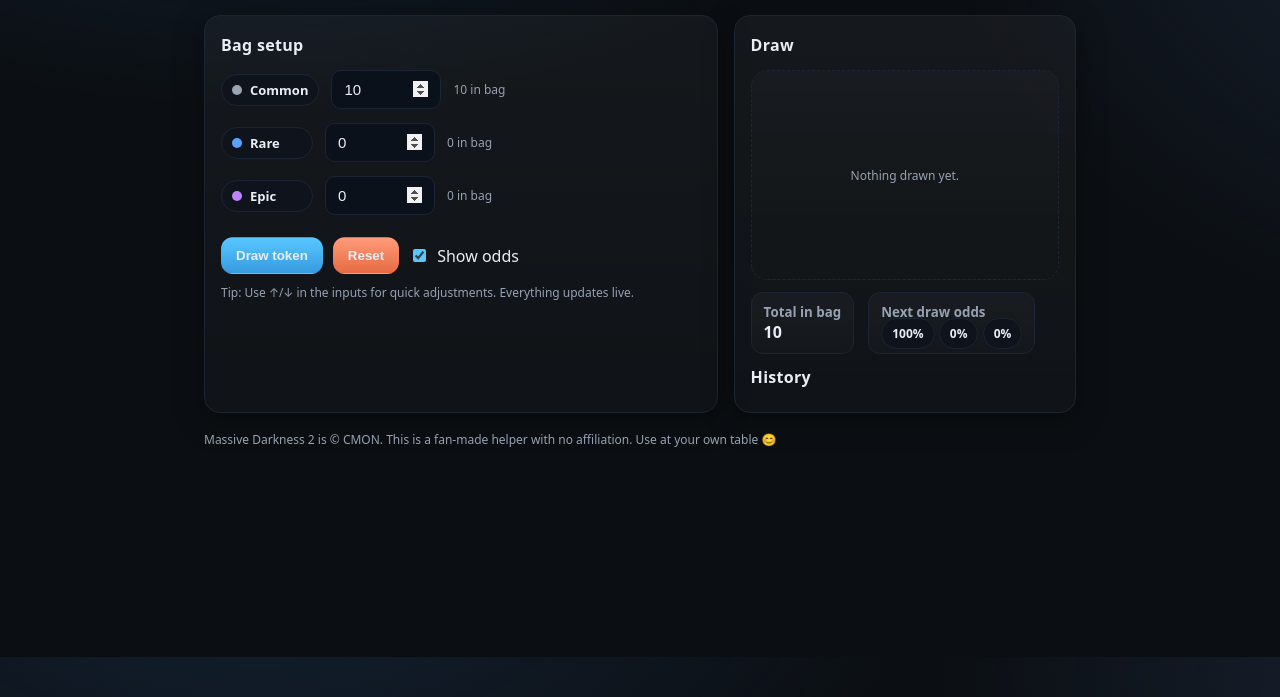
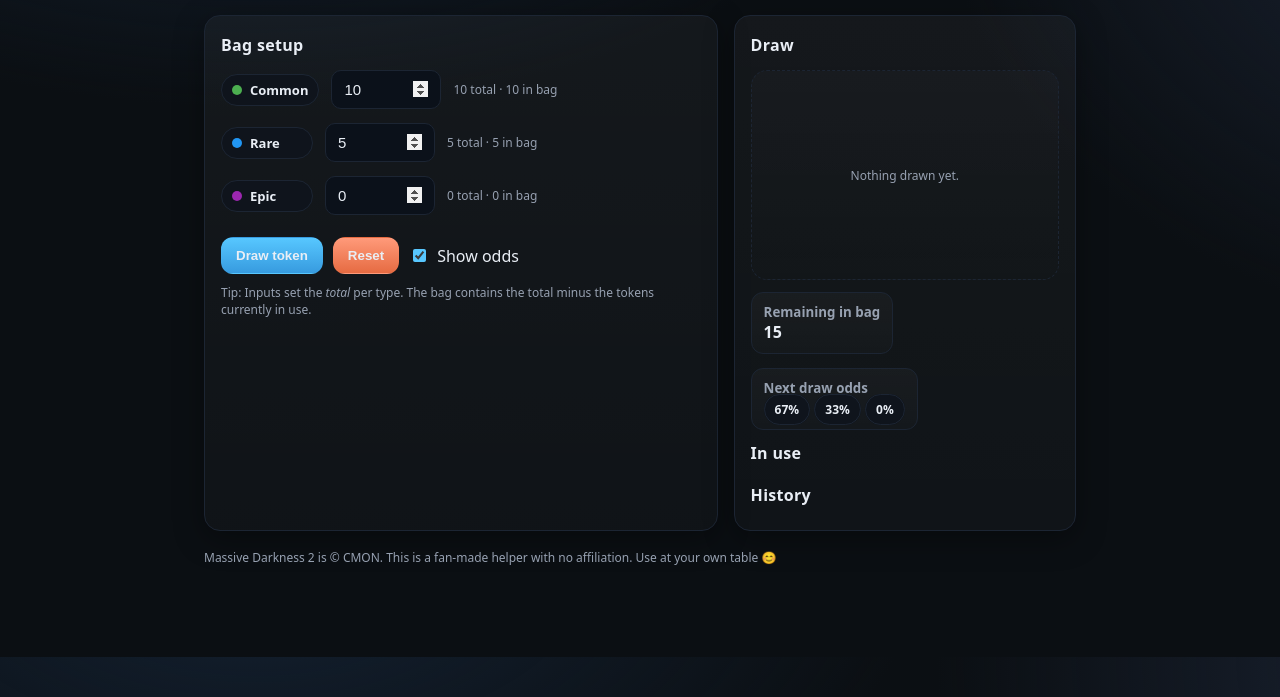
Before and after one commit to hang-on/MD2-treasure-bag, a plain HTML site: page index.html in a window 1280 px wide. Shown: the part 143-840 px from the top of the page. Drawn offline with Linux system fonts and the light colour scheme.

Commit message:
Refactor treasure bag functionality: update styles, improve accessibility, and enhance user instructions

```diff
--- a/index.html
+++ b/index.html
@@ -7,7 +7,7 @@
   <style>
     :root{
       --bg:#0b0f13;--panel:#121821;--muted:#97a1b1;--text:#e9eef5;--accent:#66d9ff;
-      --common:#9aa4b2;--rare:#5aa1ff;--epic:#c084fc;--warning:#ff8b5a;--ok:#8bffb5;
+      --common:#4caf50;--rare:#2196f3;--epic:#9c27b0;--warning:#ff8b5a;--ok:#8bffb5;
       --card:#0f141c;--border:#1c2533;--shadow:0 8px 30px rgba(0,0,0,.35);
     }
     *{box-sizing:border-box}
@@ -38,6 +38,11 @@
     .dot.common{background:var(--common)}
     .dot.rare{background:var(--rare)}
     .dot.epic{background:var(--epic)}
+
+    .letter{display:inline-grid;place-items:center;width:18px;height:18px;border-radius:50%;font-size:12px;font-weight:900;color:#0a0f15}
+    .letter.common{background:var(--common)}
+    .letter.rare{background:var(--rare)}
+    .letter.epic{background:var(--epic)}
 
     input[type=number]{width:110px;background:#0b111a;border:1px solid var(--border);color:var(--text);
       padding:10px 12px;border-radius:10px;font-size:15px}
@@ -70,6 +75,11 @@
     .history{display:flex;gap:8px;flex-wrap:wrap}
     .pill{padding:6px 10px;border:1px solid var(--border);border-radius:999px;background:var(--card);font-weight:700;font-size:12px}
 
+    .inuse{display:flex;flex-wrap:wrap;gap:8px;align-items:center}
+    .inuse .chip{display:inline-flex;align-items:center;gap:8px;padding:6px 10px;border:1px solid var(--border);
+      border-radius:999px;background:var(--card);font-weight:800;font-size:12px;cursor:pointer}
+    .inuse .chip:hover{filter:brightness(1.05)}
+
     .footer{margin-top:10px;color:var(--muted);font-size:12px}
     a{color:var(--accent)}
 
@@ -88,6 +98,7 @@
       .drawArea{height:180px}
       .stats{gap:8px}
       .stat{flex:1}
+      .inuse{gap:6px}
     }
   </style>
 </head>
@@ -96,39 +107,39 @@
     <div class="header">
       <div>
         <div class="title">Massive Darkness 2 — Treasure Bag</div>
-        <div class="subtitle">Adjust counts for Common, Rare, and Epic treasures. Draw returns the token to the bag (with replacement). The bag always equals the counts in the inputs. Your bag is saved in this browser.</div>
+        <div class="subtitle">Adjust the <em>total</em> tokens for Common, Rare, and Epic. Drawing moves a token to the <strong>In use</strong> tray (without replacement). Click an in-use token to return it to the bag.</div>
       </div>
     </div>
 
     <div class="grid">
       <section class="card">
         <h2>Bag setup</h2>
-        <div class="controls" role="group" aria-label="Treasure counts">
+        <div class="controls" role="group" aria-label="Treasure totals">
           <div class="row">
             <label class="badge" for="commonInput"><span class="dot common"></span> Common</label>
-            <input id="commonInput" type="number" min="0" step="1" inputmode="numeric" aria-label="Common tokens" />
+            <input id="commonInput" type="number" min="0" step="1" inputmode="numeric" aria-label="Common tokens total" />
             <span class="hint" id="commonHint"></span>
           </div>
           <div class="row">
             <label class="badge" for="rareInput"><span class="dot rare"></span> Rare</label>
-            <input id="rareInput" type="number" min="0" step="1" inputmode="numeric" aria-label="Rare tokens" />
+            <input id="rareInput" type="number" min="0" step="1" inputmode="numeric" aria-label="Rare tokens total" />
             <span class="hint" id="rareHint"></span>
           </div>
           <div class="row">
             <label class="badge" for="epicInput"><span class="dot epic"></span> Epic</label>
-            <input id="epicInput" type="number" min="0" step="1" inputmode="numeric" aria-label="Epic tokens" />
+            <input id="epicInput" type="number" min="0" step="1" inputmode="numeric" aria-label="Epic tokens total" />
             <span class="hint" id="epicHint"></span>
           </div>
           <div class="actions">
-            <button id="drawBtn" type="button" class="primary" title="Draw one token (with replacement)">Draw token</button>
-            <button id="resetBtn" type="button" class="warn" title="Reset counts, history, and last draw">Reset</button>
+            <button id="drawBtn" type="button" class="primary" title="Draw one token (without replacement)">Draw token</button>
+            <button id="resetBtn" type="button" class="warn" title="Reset totals to defaults and clear In use">Reset</button>
             <label class="toggle" title="Toggle visibility of odds">
               <input type="checkbox" id="toggleOdds" checked /> Show odds
             </label>
           </div>
         </div>
 
-        <div class="footer">Tip: Use ↑/↓ in the inputs for quick adjustments. Everything updates live.</div>
+        <div class="footer">Tip: Inputs set the <em>total</em> per type. The bag contains the total minus the tokens currently in use.</div>
       </section>
 
       <section class="card">
@@ -137,10 +148,14 @@
           <div class="hint">Nothing drawn yet.</div>
         </div>
         <div class="stats" style="margin-top:12px">
-          <div class="stat"><small>Total in bag</small><span id="total">0</span></div>
+          <div class="stat"><small>Remaining in bag</small><span id="total">0</span></div>
           <div class="stat" id="oddsStat"><small>Next draw odds</small>
             <span id="odds">—</span>
           </div>
+        </div>
+        <div style="margin-top:12px">
+          <h2 style="margin-bottom:8px">In use</h2>
+          <div class="inuse" id="inUseTray" aria-live="polite" aria-atomic="false"></div>
         </div>
         <div style="margin-top:12px">
           <h2 style="margin-bottom:8px">History</h2>
@@ -165,194 +180,332 @@
     rare: document.getElementById('rareHint'),
     epic: document.getElementById('epicHint')
   };
-    const drawBtn = document.getElementById('drawBtn');
-    const resetBtn = document.getElementById('resetBtn');
-    const drawArea = document.getElementById('drawArea');
-    const totalEl = document.getElementById('total');
-    const oddsEl = document.getElementById('odds');
-    const oddsStat = document.getElementById('oddsStat');
-    const historyEl = document.getElementById('history');
+  const drawBtn    = document.getElementById('drawBtn');
+  const resetBtn   = document.getElementById('resetBtn');
+  const drawArea   = document.getElementById('drawArea');
+  const totalEl    = document.getElementById('total');
+  const oddsEl     = document.getElementById('odds');
+  const oddsStat   = document.getElementById('oddsStat');
+  const inUseTray  = document.getElementById('inUseTray');
+  const historyEl  = document.getElementById('history');
   const toggleOdds = document.getElementById('toggleOdds');
 
-    const COLORS = { common: 'var(--common)', rare:'var(--rare)', epic:'var(--epic)' };
-
   const state = {
-      counts: { common: 0, rare: 0, epic: 0 },
-      history: [], // e.g., ['common','epic'] (last item is most recent)
+    counts: { common: 0, rare: 0, epic: 0 },    // total per type
+    inUse: [],                                  // ['common','rare',...]
+    history: [],                                // draw history
+    lastDrawn: null,                            // 'common' | 'rare' | 'epic' | null
     settings: { showOdds: true }
   };
 
-    // Load/save
-    function save(){ try{ localStorage.setItem('md2_bag_state', JSON.stringify(state)); }catch(_){} }
-    function load(){
-      try{
-        const raw = localStorage.getItem('md2_bag_state');
-        if(raw){
-          const s = JSON.parse(raw);
-          if(s && s.counts) state.counts = s.counts; // will be reset on init per requirement
-          if(Array.isArray(s.history)) state.history = s.history; // will be reset on init
-          if(s && s.settings) state.settings = Object.assign({showOdds:true}, s.settings);
-        }
-      }catch(_){}
+  // ---- persistence ----
+  function save() {
+    try {
+      localStorage.setItem('md2_bag_state', JSON.stringify(state));
+    } catch (_) {}
   }
 
-    function clampInt(v){ v = parseInt(v,10); return isNaN(v)||v<0?0:v; }
-
-    function total(){ return state.counts.common + state.counts.rare + state.counts.epic; }
-
-    function updateFromInputs(){
-      state.counts.common = clampInt(inputs.common.value);
-      state.counts.rare   = clampInt(inputs.rare.value);
-      state.counts.epic   = clampInt(inputs.epic.value);
-      render(); save();
+  function load() {
+    let loaded = false;
+    try {
+      const raw = localStorage.getItem('md2_bag_state');
+      if (raw) {
+        const s = JSON.parse(raw);
+        if (s && s.counts)          { state.counts   = s.counts;   loaded = true; }
+        if (Array.isArray(s.inUse)) { state.inUse    = s.inUse;    loaded = true; }
+        if (Array.isArray(s.history)){ state.history = s.history;  loaded = true; }
+        if (s && typeof s.lastDrawn !== 'undefined') {
+          state.lastDrawn = s.lastDrawn;
+          loaded = true;
+        }
+        if (s && s.settings) {
+          state.settings = Object.assign({ showOdds: true }, s.settings);
+          loaded = true;
+        }
+      }
+    } catch (_) {}
+    return loaded;
   }
 
-    function setInputsFromState(){
+  // ---- helpers ----
+  const clampInt = (v) => {
+    v = parseInt(v, 10);
+    return isNaN(v) || v < 0 ? 0 : v;
+  };
+
+  const inUseCount = (kind) =>
+    state.inUse.filter((k) => k === kind).length;
+
+  function remaining() {
+    return {
+      common: Math.max(0, state.counts.common - inUseCount('common')),
+      rare:   Math.max(0, state.counts.rare   - inUseCount('rare')),
+      epic:   Math.max(0, state.counts.epic   - inUseCount('epic'))
+    };
+  }
+
+  const remainingTotal = () => {
+    const r = remaining();
+    return r.common + r.rare + r.epic;
+  };
+
+  function updateFromInputs() {
+    // totals cannot go below tokens already in use
+    const minC = inUseCount('common');
+    const minR = inUseCount('rare');
+    const minE = inUseCount('epic');
+
+    inputs.common.min = String(minC);
+    inputs.rare.min   = String(minR);
+    inputs.epic.min   = String(minE);
+
+    const c = clampInt(inputs.common.value);
+    const r = clampInt(inputs.rare.value);
+    const e = clampInt(inputs.epic.value);
+
+    state.counts.common = Math.max(minC, c);
+    state.counts.rare   = Math.max(minR, r);
+    state.counts.epic   = Math.max(minE, e);
+
+    render();
+    save();
+  }
+
+  function setInputsFromState() {
     inputs.common.value = state.counts.common;
     inputs.rare.value   = state.counts.rare;
     inputs.epic.value   = state.counts.epic;
-      toggleOdds.checked  = !!state.settings.showOdds;
+
+    inputs.common.min = String(inUseCount('common'));
+    inputs.rare.min   = String(inUseCount('rare'));
+    inputs.epic.min   = String(inUseCount('epic'));
+
+    toggleOdds.checked = !!state.settings.showOdds;
   }
 
-    function draw(){
-      const t = total();
-      if(t<=0) return;
-      const r = Math.random() * t; // weighted by current input counts
-      const {common,rare,epic} = state.counts;
-      let pick;
-      if(r < common){ pick='common'; }
-      else if(r < common + rare){ pick='rare'; }
-      else { pick='epic'; }
-      // with replacement: do NOT modify counts
-      state.history.push(pick);
-      showToken(pick);
-      render(); save();
+  function showToken(kind) {
+    drawArea.innerHTML = '';
+    const el = document.createElement('div');
+    el.className = 'token';
+    el.setAttribute('role', 'status');
+    el.setAttribute('aria-label', kind + ' drawn');
+
+    const dot = document.createElement('span');
+    dot.className = `dot ${kind}`;
+
+    const label = document.createElement('span');
+    label.textContent = kind.charAt(0).toUpperCase() + kind.slice(1);
+
+    el.appendChild(dot);
+    el.appendChild(label);
+    drawArea.appendChild(el);
   }
 
-    function reset(silent=false){
-      state.counts = { common:10, rare:0, epic:0 }; // default after reset per request
-      state.history = [];
-      // Clear draw area content entirely and show default hint
+  function draw() {
+    const r = remaining();
+    const t = r.common + r.rare + r.epic;
+    if (t <= 0) return;
+
+    const roll = Math.random() * t;
+    let pick;
+    if (roll < r.common) {
+      pick = 'common';
+    } else if (roll < r.common + r.rare) {
+      pick = 'rare';
+    } else {
+      pick = 'epic';
+    }
+
+    state.inUse.push(pick);
+    state.history.push(pick);
+    state.lastDrawn = pick;
+
+    showToken(pick);
+    render();
+    save();
+  }
+
+  function reset() {
+    state.counts    = { common: 10, rare: 5, epic: 0 };
+    state.inUse     = [];
+    state.history   = [];
+    state.lastDrawn = null;
+
     drawArea.innerHTML = '<div class="hint">Nothing drawn yet.</div>';
     render();
     save();
   }
 
-    function showToken(kind){
-      drawArea.innerHTML = '';
-      const el = document.createElement('div');
-      el.className = 'token';
-      el.setAttribute('role','status');
-      el.setAttribute('aria-label', kind + ' drawn');
-      const dot = document.createElement('span');
-      dot.className = `dot ${kind}`;
-      const label = document.createElement('span');
-      label.textContent = kind.charAt(0).toUpperCase() + kind.slice(1);
-      el.appendChild(dot); el.appendChild(label);
-      drawArea.appendChild(el);
+  function returnFromUse(index) {
+    if (index < 0 || index >= state.inUse.length) return;
+    state.inUse.splice(index, 1);
+    // lastDrawn remains as the last token that was drawn (visual freeze of last draw)
+    render();
+    save();
   }
 
-    function render(){
+  function render() {
     setInputsFromState();
 
-      // Hints per line
-      hints.common.textContent = `${state.counts.common} in bag`;
-      hints.rare.textContent   = `${state.counts.rare} in bag`;
-      hints.epic.textContent   = `${state.counts.epic} in bag`;
+    const r = remaining();
+    hints.common.textContent = `${state.counts.common} total · ${r.common} in bag`;
+    hints.rare.textContent   = `${state.counts.rare} total · ${r.rare} in bag`;
+    hints.epic.textContent   = `${state.counts.epic} total · ${r.epic} in bag`;
 
-      const t = total();
+    const t = r.common + r.rare + r.epic;
     totalEl.textContent = t;
-      drawBtn.disabled = t===0;
+    drawBtn.disabled = t === 0;
 
-      // Odds text & visibility
+    // odds
     oddsStat.style.display = state.settings.showOdds ? '' : 'none';
-      if(t>0){
-        const pC = Math.round((state.counts.common/t)*100);
-        const pR = Math.round((state.counts.rare/t)*100);
-        const pE = Math.round((state.counts.epic/t)*100);
-        oddsEl.innerHTML = `<span class="pill"><span class="dot common"></span> ${pC}%</span> `+
-                           `<span class="pill"><span class="dot rare"></span> ${pR}%</span> `+
+    if (t > 0) {
+      const pC = Math.round((r.common / t) * 100);
+      const pR = Math.round((r.rare  / t) * 100);
+      const pE = Math.round((r.epic  / t) * 100);
+      oddsEl.innerHTML =
+        `<span class="pill"><span class="dot common"></span> ${pC}%</span> ` +
+        `<span class="pill"><span class="dot rare"></span> ${pR}%</span> ` +
         `<span class="pill"><span class="dot epic"></span> ${pE}%</span>`;
     } else {
       oddsEl.textContent = '—';
-        if(!drawArea.querySelector('.token')){ drawArea.innerHTML = '<div class="hint">Nothing in the bag.</div>'; }
+      if (!drawArea.querySelector('.token')) {
+        drawArea.innerHTML = '<div class="hint">Nothing in the bag.</div>';
+      }
     }
 
-      // History
+    // in use tray
+    inUseTray.innerHTML = '';
+    state.inUse.forEach((kind, idx) => {
+      const chip = document.createElement('button');
+      chip.type = 'button';
+      chip.className = 'chip';
+      chip.title = `Return ${kind} to bag`;
+
+      const bubble = document.createElement('span');
+      bubble.className = `letter ${kind}`;
+      bubble.textContent = kind[0].toUpperCase();
+
+      const label = document.createElement('span');
+      label.textContent = kind.charAt(0).toUpperCase() + kind.slice(1);
+
+      chip.append(bubble, label);
+      chip.addEventListener('click', () => returnFromUse(idx));
+      inUseTray.appendChild(chip);
+    });
+
+    // history, newest first
     historyEl.innerHTML = '';
-      for(let i = state.history.length-1; i>=0; i--){
+    for (let i = state.history.length - 1; i >= 0; i--) {
       const kind = state.history[i];
       const pill = document.createElement('span');
       pill.className = 'pill';
-        pill.style.borderColor = 'var(--border)';
-        pill.innerHTML = `<span class="dot ${kind}"></span> ${kind.charAt(0).toUpperCase()+kind.slice(1)}`;
+      pill.innerHTML =
+        `<span class="dot ${kind}"></span> ${kind.charAt(0).toUpperCase() + kind.slice(1)}`;
       historyEl.appendChild(pill);
     }
   }
 
-    // Wire up
-    for(const k of Object.keys(inputs)){
+  // wiring
+  Object.keys(inputs).forEach((k) => {
     inputs[k].addEventListener('input', updateFromInputs);
     inputs[k].addEventListener('change', updateFromInputs);
-    }
+  });
   drawBtn.addEventListener('click', draw);
   resetBtn.addEventListener('click', reset);
-    toggleOdds.addEventListener('change', ()=>{ state.settings.showOdds = toggleOdds.checked; render(); save(); });
+  toggleOdds.addEventListener('change', () => {
+    state.settings.showOdds = toggleOdds.checked;
+    render();
+    save();
+  });
 
-    // Init — per request, perform a reset on load
-    load();
-    reset(true); // clears counts, history, and draw area on load
+  // init — load previous session if available, otherwise defaults
+  const loaded = load();
+  if (!loaded) {
+    state.counts    = { common: 10, rare: 5, epic: 0 };
+    state.inUse     = [];
+    state.history   = [];
+    state.lastDrawn = null;
+  }
 
-    // --- Minimal test cases (console) ---
-    // These run once on load and do not affect the user's saved state.
-    (function runTests(){
-      const deepClone = (o)=>JSON.parse(JSON.stringify(o));
+  // Restore last drawn token visually if present; otherwise show default hint
+  if (state.lastDrawn) {
+    showToken(state.lastDrawn);
+  } else {
+    drawArea.innerHTML = '<div class="hint">Nothing drawn yet.</div>';
+  }
+  render();
+  save();
+
+  // --- Console self-tests (non-destructive) ---
+  (function runTests() {
+    const deepClone = (o) => JSON.parse(JSON.stringify(o));
     const prev = deepClone(state);
-      try{
-        // Test 1: with replacement — counts unchanged after a draw
-        state.counts = { common: 10, rare: 5, epic: 5 };
+    try {
+      // Test 1: reset sets defaults and clears inUse/history
+      reset();
+      console.assert(
+        state.counts.common === 10 &&
+        state.counts.rare   === 5 &&
+        state.counts.epic   === 0,
+        'Reset did not set 10/5/0'
+      );
+      console.assert(
+        state.inUse.length === 0 && state.history.length === 0,
+        'Reset did not clear inUse/history'
+      );
+
+      // Test 2: draw moves a token to inUse and reduces remaining, and sets lastDrawn
+      const beforeRemain = remainingTotal();
+      draw();
+      console.assert(state.inUse.length === 1, 'Draw did not add token to inUse');
+      console.assert(remainingTotal() === beforeRemain - 1, 'Remaining did not decrease after draw');
+      console.assert(state.lastDrawn !== null, 'lastDrawn not updated on draw');
+
+      // Test 3: returnFromUse returns token and increases remaining
+      const prevRemain = remainingTotal();
+      returnFromUse(0);
+      console.assert(state.inUse.length === 0, 'Return did not remove token from inUse');
+      console.assert(remainingTotal() === prevRemain + 1, 'Remaining did not increase after return');
+
+      // Test 4: inputs cannot be reduced below in-use count
+      state.inUse = ['common', 'common', 'rare'];
       render();
-        const before = deepClone(state.counts);
-        const beforeHist = state.history.length;
-        draw();
-        console.assert(JSON.stringify(state.counts) === JSON.stringify(before), 'Counts changed on with-replacement draw');
-        console.assert(state.history.length === beforeHist + 1, 'History did not record draw');
+      inputs.common.value = 1; // below in-use (2)
+      inputs.rare.value   = 0; // below in-use (1)
+      updateFromInputs();
+      console.assert(
+        state.counts.common >= 2 && state.counts.rare >= 1,
+        'Inputs allowed totals below in-use count'
+      );
 
-        // Test 2: odds sum to ~100 (allowing rounding error)
-        const t = total();
-        const sum = Math.round((state.counts.common/t)*100) + Math.round((state.counts.rare/t)*100) + Math.round((state.counts.epic/t)*100);
-        console.assert(Math.abs(sum - 100) <= 1, 'Odds percentages do not sum to ~100');
+      // Test 5: odds sum ~100 when remaining>0
+      state.counts = { common: 10, rare: 5, epic: 0 };
+      state.inUse  = [];
+      render();
+      const r = remaining();
+      const t = r.common + r.rare + r.epic;
+      const sum = Math.round((r.common / t) * 100) +
+                  Math.round((r.rare  / t) * 100) +
+                  Math.round((r.epic  / t) * 100);
+      console.assert(Math.abs(sum - 100) <= 1, 'Odds do not sum to ~100');
 
-        // Test 3: draw disabled when total is 0
-        state.counts = { common:0, rare:0, epic:0 };
+      // Test 6: draw disabled when remaining is 0
+      state.counts = { common: 0, rare: 0, epic: 0 };
+      state.inUse  = [];
       render();
-        console.assert(drawBtn.disabled === true, 'Draw button should be disabled when bag is empty');
-
-        // Test 4: reset sets counts to 10/0/0 and clears history + draw area
-        reset();
-        console.assert(state.counts.common === 10 && state.counts.rare === 0 && state.counts.epic === 0, 'Reset did not set counts to 10/0/0');
-        console.assert(state.history.length === 0, 'Reset did not clear history');
-        console.assert(!drawArea.querySelector('.token'), 'Reset did not clear last drawn token');
-
-        // Test 5: odds toggle hides/shows the odds stat
-        state.settings.showOdds = false; render();
-        console.assert(oddsStat.style.display === 'none', 'Odds stat should be hidden when showOdds=false');
-        state.settings.showOdds = true; render();
-        console.assert(oddsStat.style.display !== 'none', 'Odds stat should be visible when showOdds=true');
-
-        // Test 6: reset button click handler is wired and calls reset() with new defaults
-        state.counts = { common:2, rare:2, epic:2 }; render();
-        draw();
-        resetBtn.click();
-        console.assert(state.counts.common === 10 && total() === 10 && state.history.length === 0, 'Reset button click did not trigger reset to 10/0/0');
-      } catch(e){
+      console.assert(drawBtn.disabled === true, 'Draw button should be disabled when bag empty');
+    } catch (e) {
       console.error('Self-tests failed:', e);
     } finally {
-        // restore user state
-        state.counts = prev.counts;
-        state.history = prev.history;
-        state.settings = Object.assign({showOdds:true}, prev.settings||{showOdds:true});
+      // restore user state, including lastDrawn and visual Draw area
+      Object.assign(state, prev);
+      if (state.lastDrawn) {
+        showToken(state.lastDrawn);
+      } else {
+        drawArea.innerHTML = '<div class="hint">Nothing drawn yet.</div>';
+      }
       render();
+      save();
     }
   })();
 </script>
```
Lines whose indentation alone changed are shown as unchanged.
